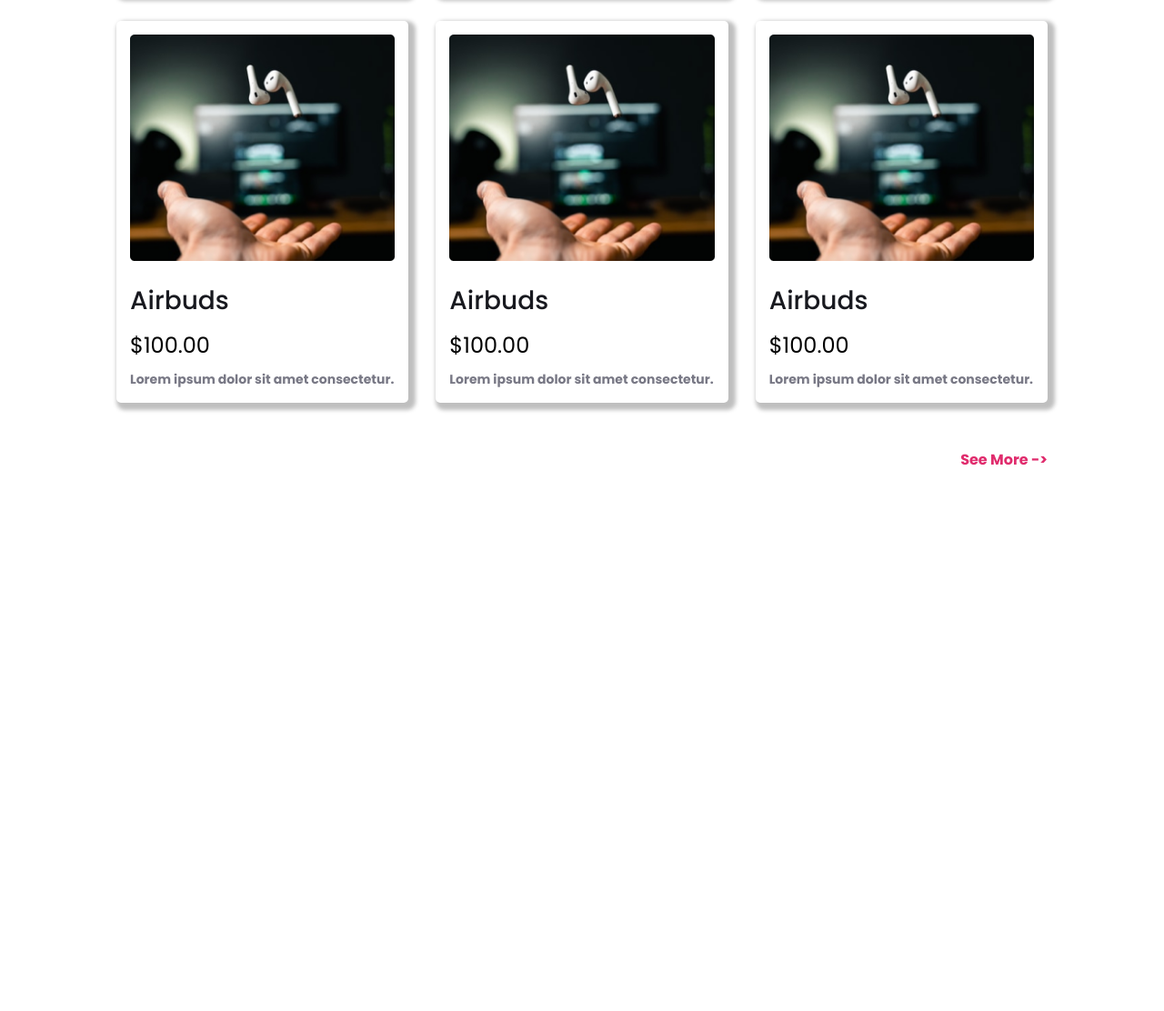
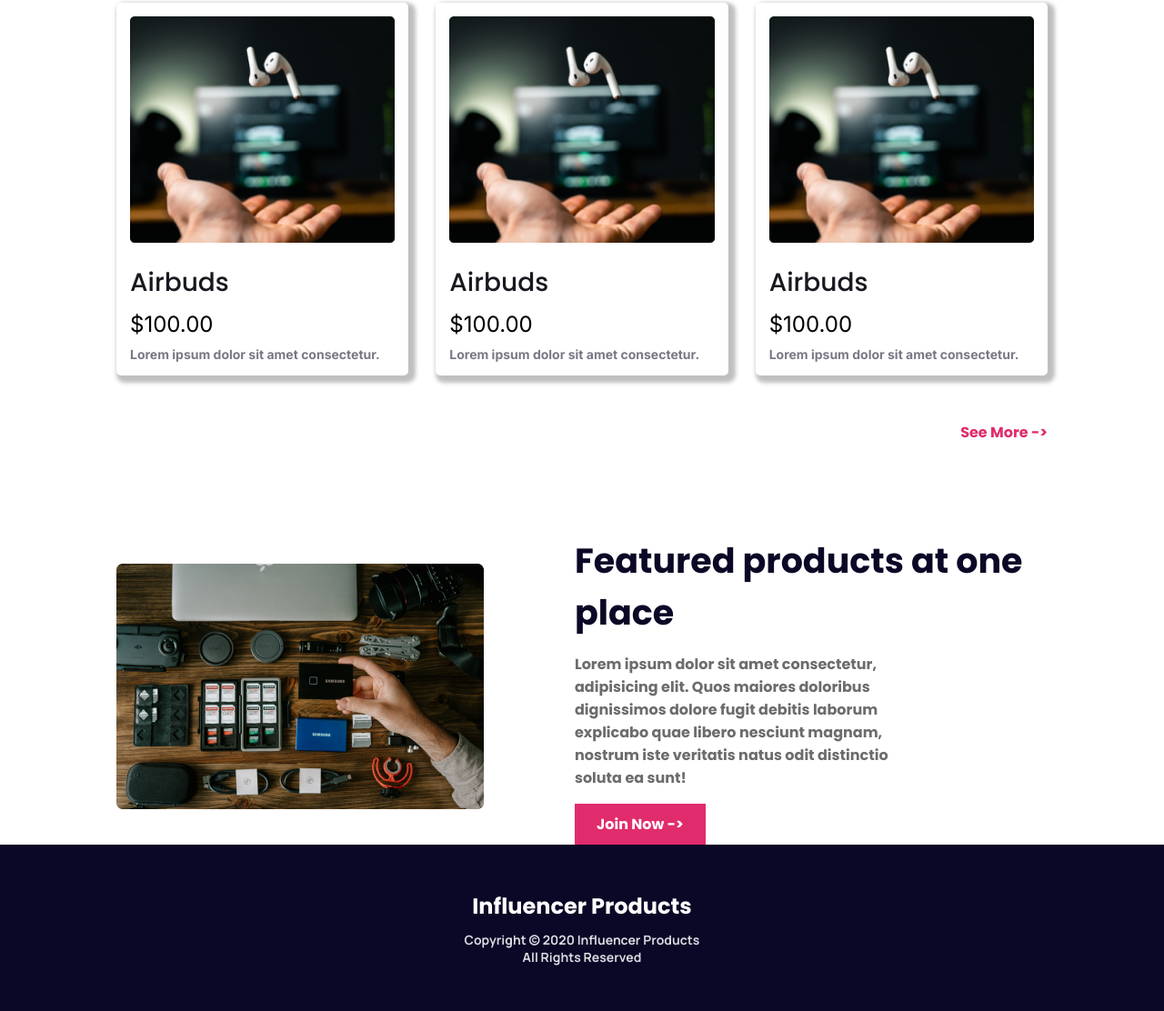
Before and after one commit to dev-alif/influencer-gear-page, a plain HTML site: page index.html in a window 1280 px wide. Shown: the part 1880-2992 px from the top of the page at 91% size. Before the commit the page ends 2498 px from the top, so only its background shows below. Drawn offline with Linux system fonts and the light colour scheme.

Commit message:
desktop view done

```diff
--- a/index.html
+++ b/index.html
@@ -9,7 +9,7 @@
     <link rel="preconnect" href="https://fonts.googleapis.com">
     <link rel="preconnect" href="https://fonts.gstatic.com" crossorigin>
     <link
-        href="https://fonts.googleapis.com/css2?family=Poppins:ital,wght@0,100;0,200;0,300;0,400;0,500;0,600;0,700;0,800;0,900;1,100;1,200;1,300;1,400;1,500;1,600;1,700;1,800;1,900&display=swap"
+        href="https://fonts.googleapis.com/css2?family=Inter:ital,opsz,wght@0,14..32,100..900;1,14..32,100..900&family=Manrope:wght@200..800&family=Poppins:ital,wght@0,100;0,200;0,300;0,400;0,500;0,600;0,700;0,800;0,900;1,100;1,200;1,300;1,400;1,500;1,600;1,700;1,800;1,900&display=swap"
         rel="stylesheet">
 </head>
 
@@ -29,7 +29,8 @@
         <section class="hero-section">
             <div class="hero-content">
                 <h1 class="hero-title dark-font-color">Start Your Journey As An Influencer</h1>
-                <p class="hero-subtitle dark-font-color">Lorem ipsum dolor sit amet consectetur adipisicing elit. Veritatis laboriosam, ea corporis eveniet blanditiis perferendis.</p>
+                <p class="hero-subtitle dark-font-color">Lorem ipsum dolor sit amet consectetur adipisicing elit.
+                    Veritatis laboriosam, ea corporis eveniet blanditiis perferendis.</p>
                 <button class="hero-button">Pre-Book Now -></button>
             </div>
             <div class="hero-image">
@@ -50,7 +51,7 @@
             <img src="logos/Target.svg" alt="">
         </section>
 
-        <!-- collection section -->
+        <!-- collections section -->
         <section class="collections container">
             <h2 class="collection-title">Popular Collection</h2>
             <div class="collections-container">
@@ -111,7 +112,26 @@
             </div>
             <h4 class="see-more"><a class="see-more" href="#">See More -></a></h4>
         </section>
+
+        <!-- CTA section -->
+        <section class="cta-section container">
+            <div class="cta-image">
+                <img src="images/gear.png" alt="">
+            </div>
+            <div class="cta-content">
+                <h2 class="cta-title">Featured products at one place</h2>
+                <p class="cta-description">Lorem ipsum dolor sit amet consectetur, adipisicing elit. Quos maiores
+                    doloribus dignissimos dolore fugit debitis laborum explicabo quae libero nesciunt magnam, nostrum
+                    iste veritatis natus odit distinctio soluta ea sunt!</p>
+                <button class="cta-button">Join Now -></button>
+            </div>
+        </section>
     </main>
+
+    <footer>
+        <h3 class="footer-title">Influencer Products</h3>
+        <p class="copyright-message">Copyright © 2020 Influencer Products<br>All Rights Reserved</p>
+    </footer>
 </body>
 
 </html>
--- a/styles/styles.css
+++ b/styles/styles.css
@@ -147,6 +147,7 @@ nav img{
 }
 
 .collection-box-price{
+    font-family: "Inter", serif;
     font-size: 1.5rem;
     font-weight: 400;
     color: black;
@@ -154,6 +155,7 @@ nav img{
 }
 
 .collection-box-description{
+    font-family: "Inter", serif;
     color: #787885;
     font-size: 0.875rem;
     font-weight: 700;
@@ -167,3 +169,64 @@ nav img{
     margin-top: 50px;
     text-decoration: none;
 }
+
+/* cta section styles */
+.cta-section{
+    display: flex;
+    justify-content: space-between;
+    align-items: center;
+    gap: 100px;
+}
+
+.cta-content{
+    width: 60%;
+}
+
+.cta-title{
+    font-size: 2.375rem;
+    font-weight: 700;
+    color: #0A0826;
+}
+
+.cta-description{
+    font-size: 1rem;
+    font-weight: 700;
+    color: #6C6C6C;
+    margin: 16px 0;
+    width: 70%;
+}
+
+.cta-button{
+    background-color: #E02C6D;
+    color: white;
+    font-size: 1rem;
+    font-weight: 700;
+    border: none;
+    padding: 10px 24px;
+}
+
+.cta-button:hover{
+    background-color: #3A3A3A;
+    cursor: pointer;
+}
+
+/* footer styles */
+footer{
+    background-color: #0A0826;
+    text-align: center;
+    padding: 50px 0;
+}
+
+.footer-title{
+    color: white;
+    font-size: 1.5rem;
+    font-weight: 700;
+    margin-bottom: 10px;
+}
+
+.copyright-message{
+    font-family: "Manrope", serif;
+    color: #D9DBE1;
+    font-size: .875rem;
+    font-weight: 700;
+}
```
Also changed, not shown: 1 other file.
